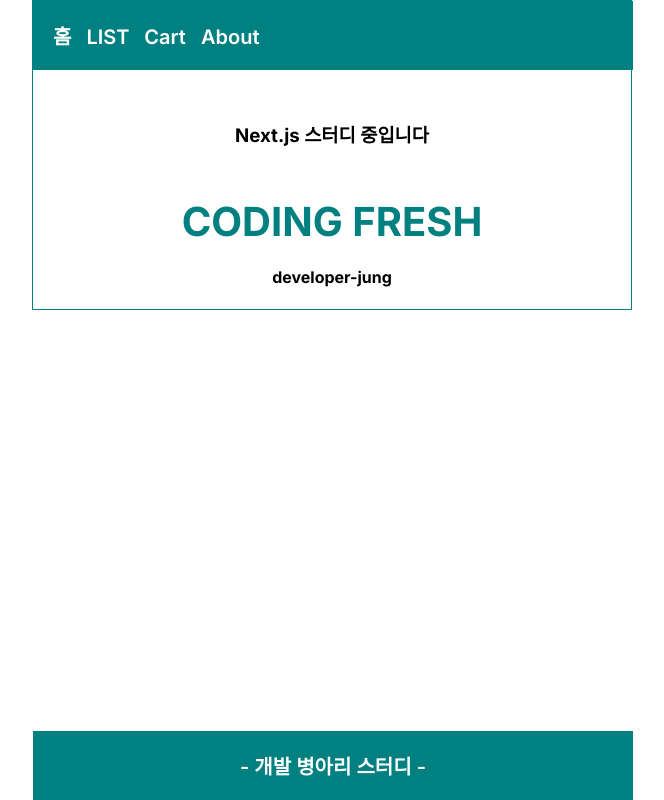
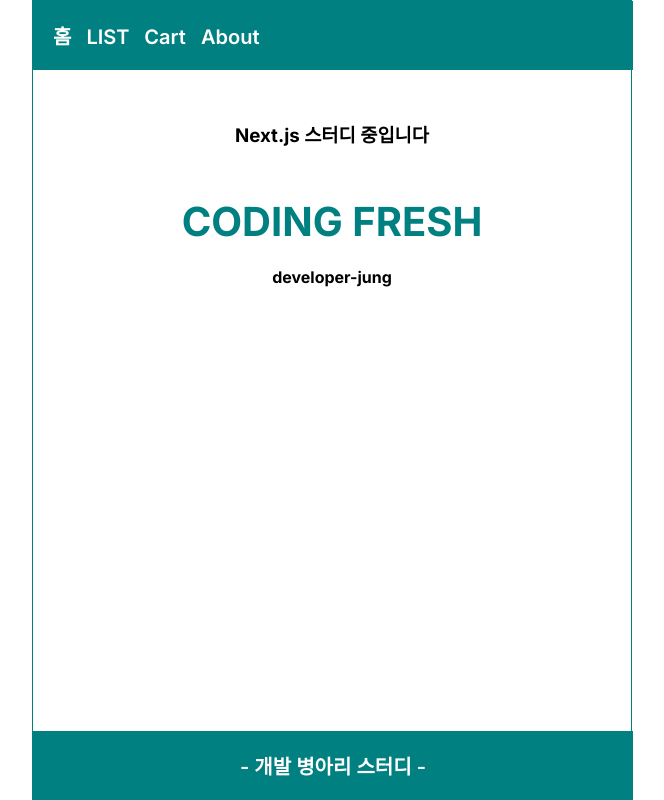
Before and after one commit to J-SoYoung/Lecture_Study_Next.js, a Next.js app in the folder next-start/: page / in a window 1280 px wide. Shown: the top 800 px of the page, without its empty margins (308-972 px from the left). Built offline with nearby package versions, Linux system fonts and the light colour scheme.

Commit message:
[ UPDATE ] style 추가수정

```diff
--- a/next-start/app/cart/page.js
+++ b/next-start/app/cart/page.js
@@ -5,7 +5,7 @@
 export default function Cart() {
   let 장바구니 = ["tomato", "pasta"];
   return (
-    <div>
+    <div className="cart-box">
       <h1 className="title">
         Cart - {name},{age}
       </h1>
--- a/next-start/app/globals.css
+++ b/next-start/app/globals.css
@@ -1,6 +1,6 @@
 body {
   width: 600px;
-  /* height: 100vh; */
+  height: 100%;
   margin: 0 auto;
   box-sizing: border-box;
   border: 1px solid teal;
@@ -14,9 +14,11 @@
 h3 {
   margin: 50px auto;
 }
+.home-box {
+  height: 100vh;
+}
 .food-box {
   margin-bottom: 100px;
-  height: 100% !important;
 }
 .food-list {
   display: flex;
@@ -61,6 +63,11 @@
   cursor: pointer;
   font-size: 20px;
 }
+.subpage-box,
+.cart-box {
+  height: 100vh;
+}
+
 .navbar,
 .footer {
   width: 600px;
--- a/next-start/app/page.js
+++ b/next-start/app/page.js
@@ -5,11 +5,11 @@
 export default function Home() {
   const name = "jung";
   return (
-    <>
+    <div className="home-box">
       <div className="title-box">
         <h1 className="title">CODING FRESH</h1>
         <h4 className="title-sub">developer-{name}</h4>
       </div>
-    </>
+    </div>
   );
 }
```
